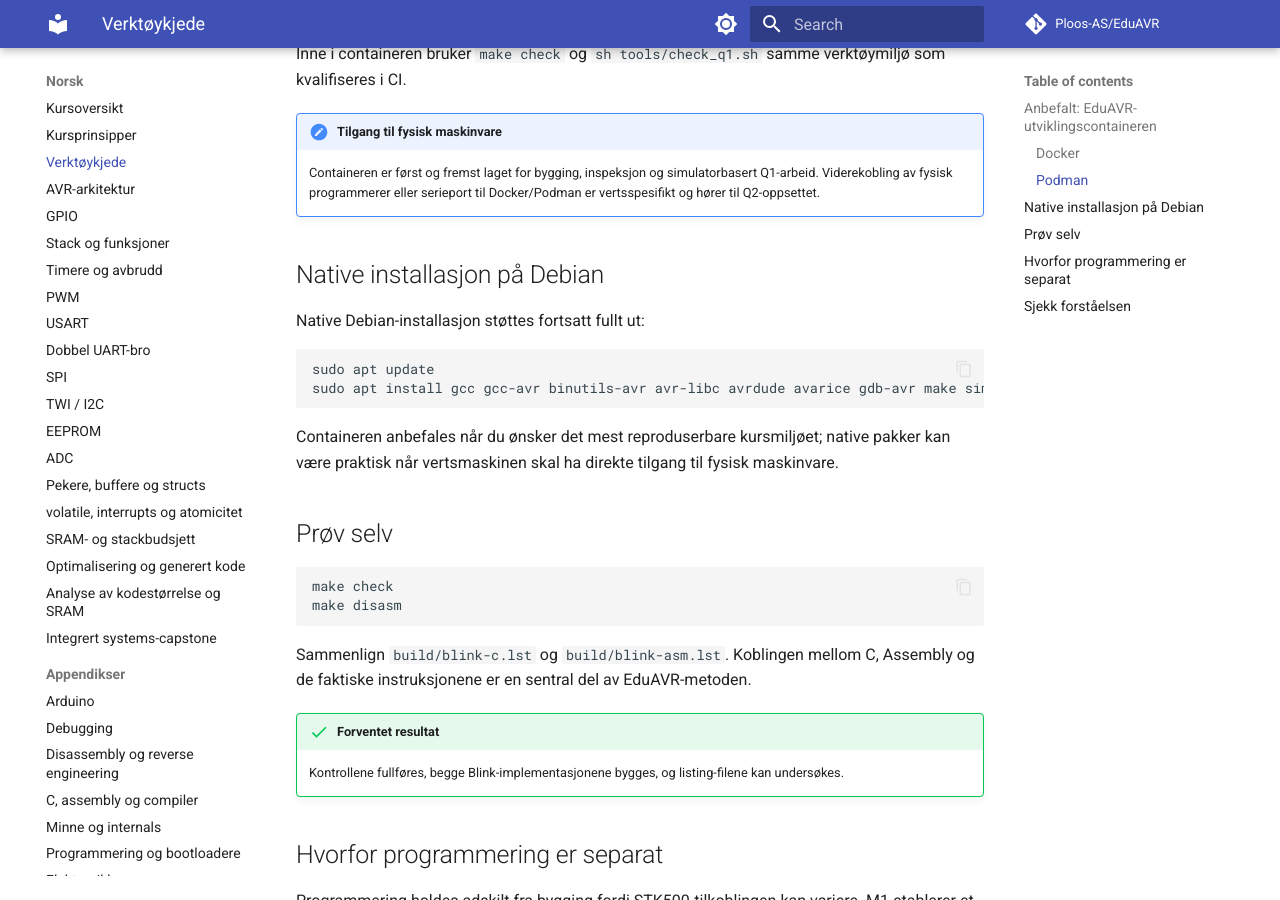
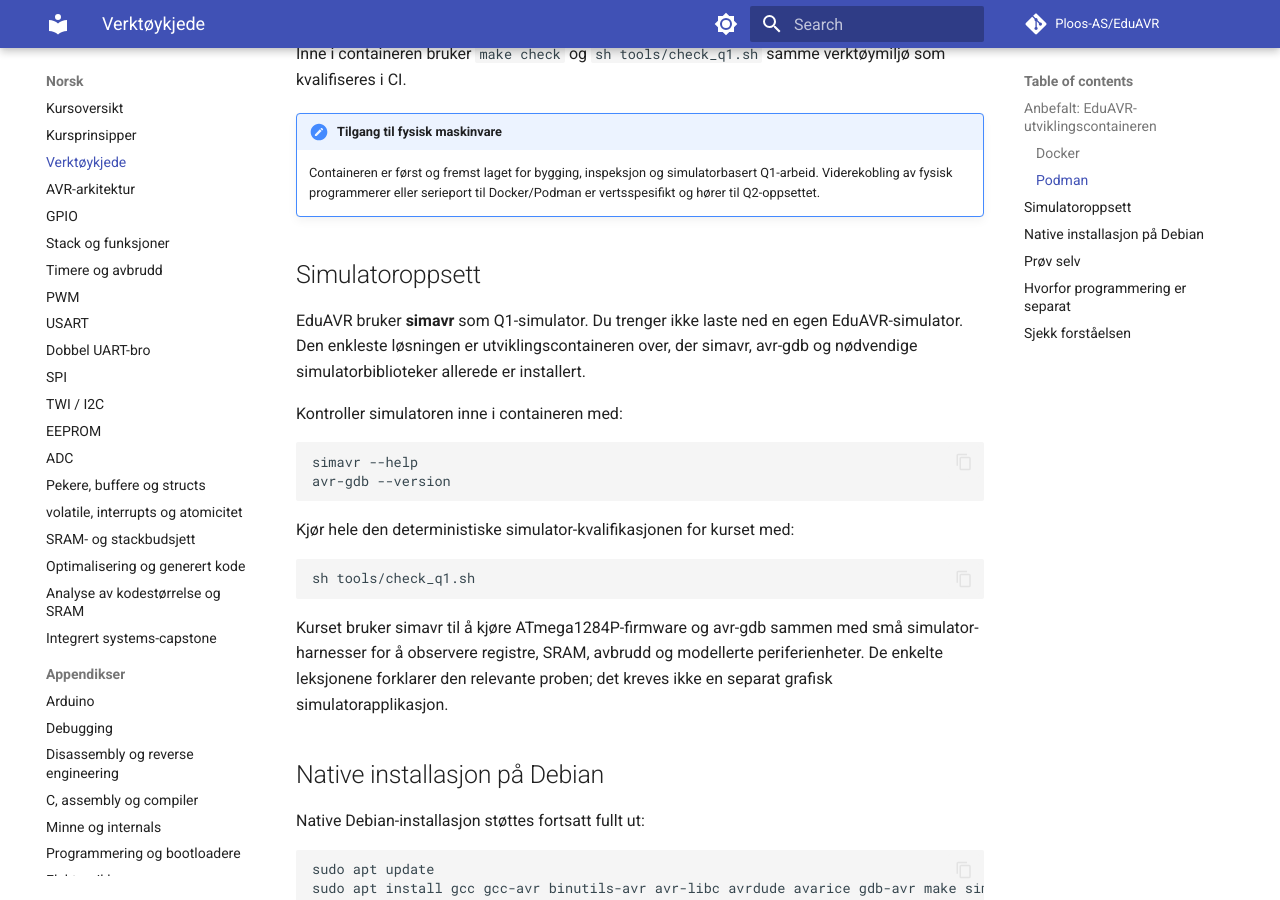
Before and after one commit to Ploos-AS/EduAVR, an MkDocs documentation site: the page built from docs/no/01-toolchain.md, in a window 1280 px wide and 900 px high, scrolled down 1119 px. Built offline with MkDocs 1.6.1 and Material for MkDocs 9.7.7, drawn with Linux system fonts in a browser that asks for light colours; comment, search, counter and statistics services are not loaded.

Commit message:
Explain how to obtain and run the Q1 simulator

````diff
--- a/docs/no/01-toolchain.md
+++ b/docs/no/01-toolchain.md
@@ -39,6 +39,25 @@ Inne i containeren bruker `make check` og `sh tools/check_q1.sh` samme verktøym
 !!! note "Tilgang til fysisk maskinvare"
     Containeren er først og fremst laget for bygging, inspeksjon og simulatorbasert Q1-arbeid. Viderekobling av fysisk programmerer eller serieport til Docker/Podman er vertsspesifikt og hører til Q2-oppsettet.
 
+## Simulatoroppsett
+
+EduAVR bruker **simavr** som Q1-simulator. Du trenger ikke laste ned en egen EduAVR-simulator. Den enkleste løsningen er utviklingscontaineren over, der simavr, avr-gdb og nødvendige simulatorbiblioteker allerede er installert.
+
+Kontroller simulatoren inne i containeren med:
+
+```sh
+simavr --help
+avr-gdb --version
+```
+
+Kjør hele den deterministiske simulator-kvalifikasjonen for kurset med:
+
+```sh
+sh tools/check_q1.sh
+```
+
+Kurset bruker simavr til å kjøre ATmega1284P-firmware og avr-gdb sammen med små simulator-harnesser for å observere registre, SRAM, avbrudd og modellerte periferienheter. De enkelte leksjonene forklarer den relevante proben; det kreves ikke en separat grafisk simulatorapplikasjon.
+
 ## Native installasjon på Debian
 
 Native Debian-installasjon støttes fortsatt fullt ut:
````
